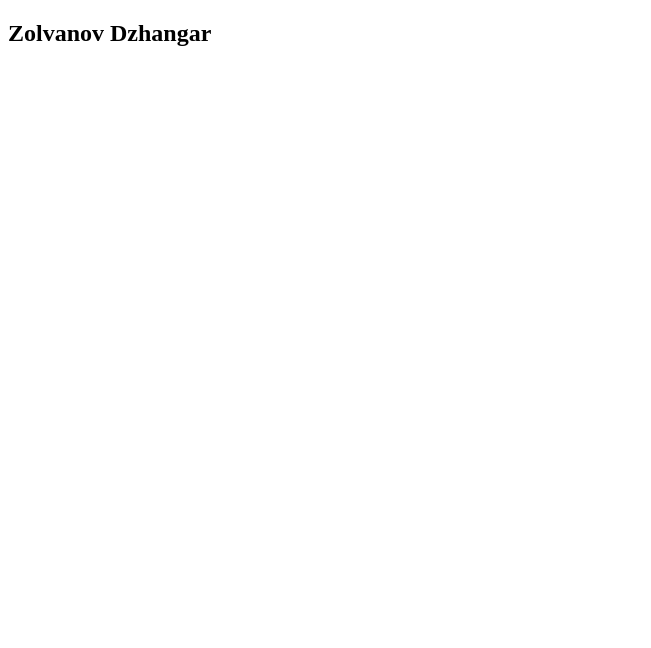
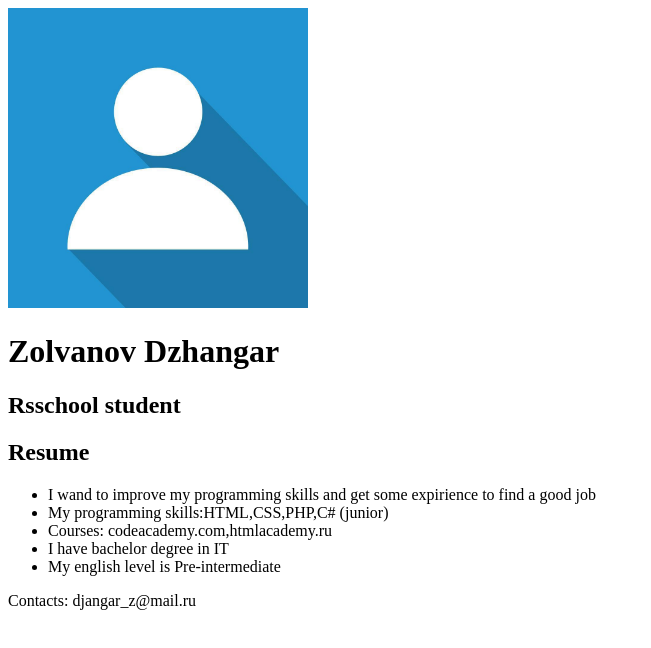
Before and after one commit to dajiquwe/rsschool-cv, a plain HTML site: page index.html in a window 1280 px wide. Shown: the whole page, without its empty margins (0-651 px from the left). Drawn offline with Linux system fonts and the light colour scheme.

Commit message:
feat: update structure for index.html

```diff
--- a/index.html
+++ b/index.html
@@ -5,8 +5,19 @@
     <title>Resume</title>
   </head>
   <body>
-    <article class="post">
-      <h1>Zolvanov Dzhangar</h1>
-    </article>
+		<div class="block">
+		<img src="default-profile-picture.jpg" width="300" height="300">
+		<h1>Zolvanov Dzhangar</h1>
+		<h2>Rsschool student</h2>
+		<h2>Resume</h2>
+		<ul>
+			<li>I wand to improve my programming skills and get some expirience to find a good job</li>
+			<li>My programming skills:HTML,CSS,PHP,C# (junior)</li>
+			<li>Courses: codeacademy.com,htmlacademy.ru</li>
+			<li>I have bachelor degree in IT</li>
+			<li>My english level is Pre-intermediate</li>
+	    </ul>
+		<p>Contacts: djangar_z@mail.ru</p>
+		</div>
   </body>
 </html>
```
Also changed, not shown: default-profile-picture.jpg (added).
